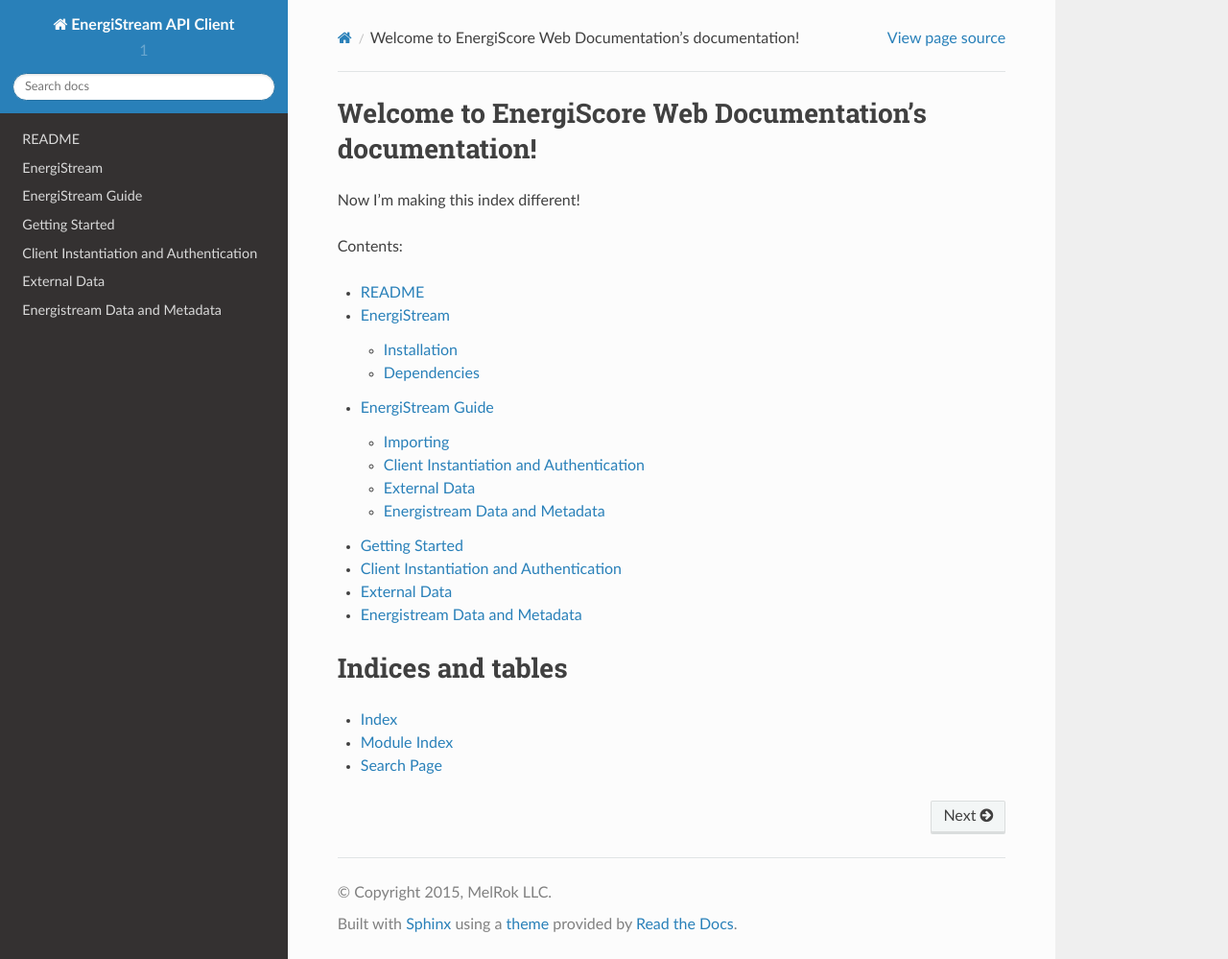
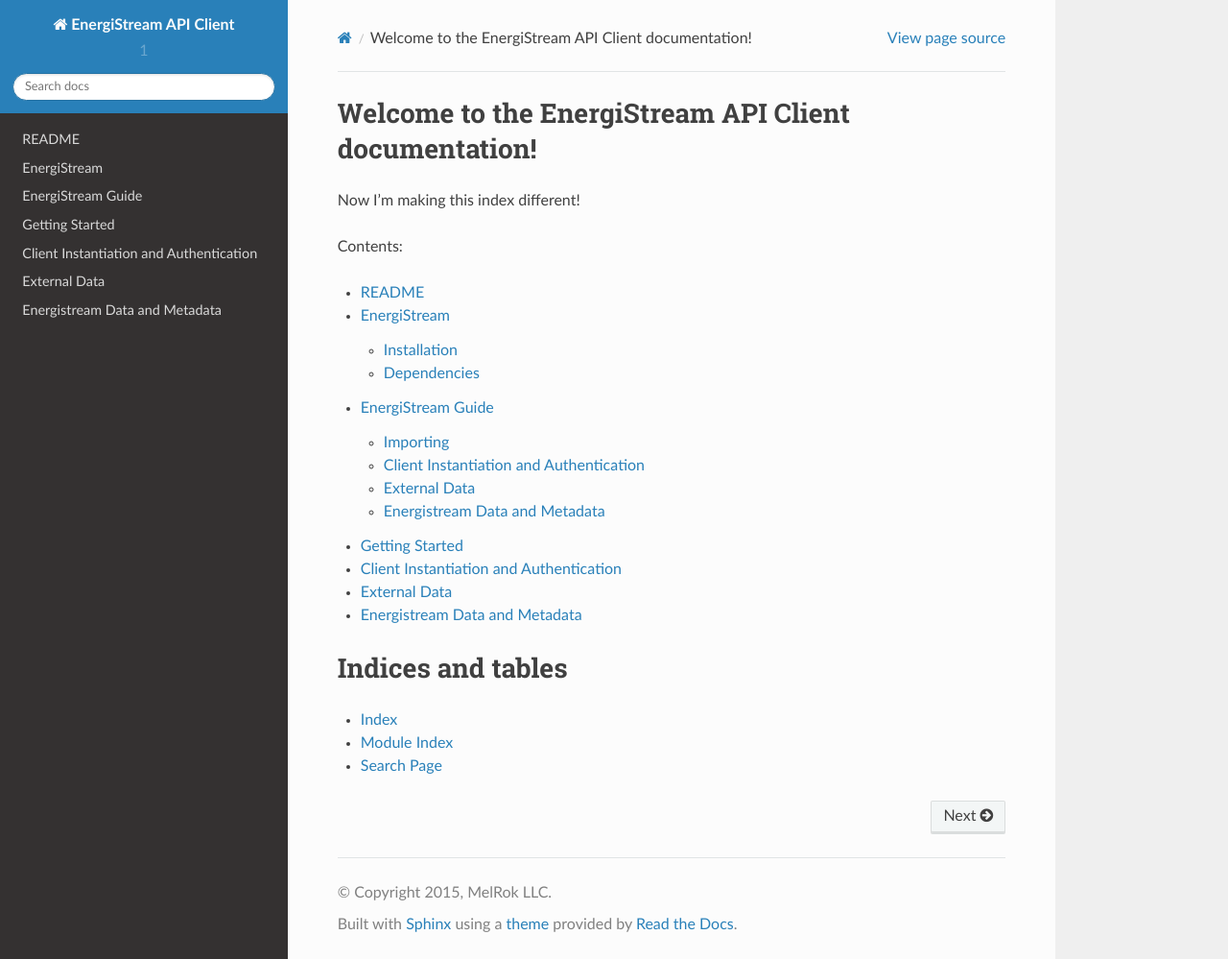
Before and after one commit to Melrok/energistream-py, a Sphinx documentation site: the page built from docs/index.rst, in a window 1280 px wide and 999 px high. Shown: the whole window at 96% size. Built offline with Sphinx 7.4.7 and the Read the Docs theme 2.0.0, drawn with Linux system fonts in a browser that asks for light colours.

```diff
--- a/docs/index.rst
+++ b/docs/index.rst
@@ -3,7 +3,7 @@
    You can adapt this file completely to your liking, but it should at least
    contain the root `toctree` directive.
 
-Welcome to EnergiScore Web Documentation's documentation!
+Welcome to the EnergiStream API Client documentation!
 =========================================================
 
 Now I'm making this index different!
```
Also changed, not shown: 1 other file.
